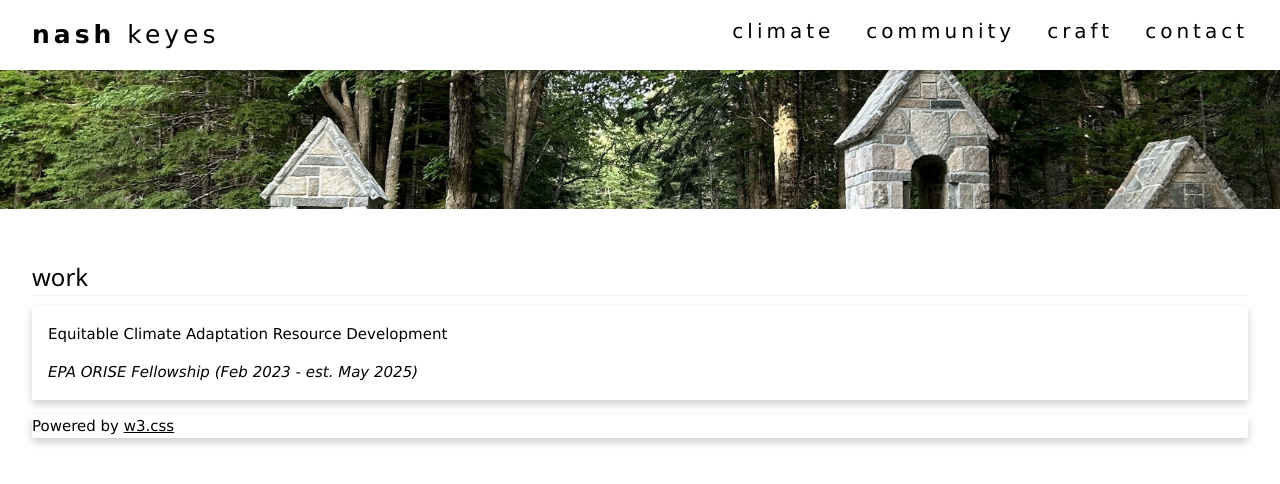
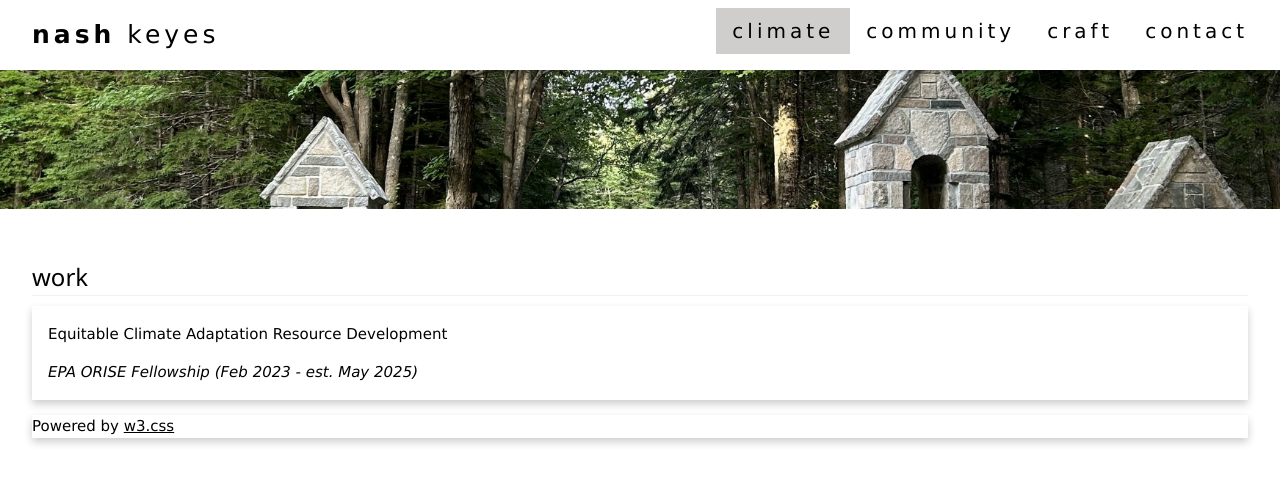
Before and after one commit to ndbkeyes/ndbkeyes.github.io, a Jekyll site: the page climate.html, which Jekyll copies as it is, in a window 1280 px wide. Shown: the top 484 px of the page. Built offline with Jekyll 4.4.1, drawn with Linux system fonts in a browser that asks for light colours.

Commit message:
Update climate.html

```diff
--- a/climate.html
+++ b/climate.html
@@ -15,7 +15,7 @@
     <a href="/" class="w3-bar-item w3-button" style="font-size:25px;"><b>nash</b> keyes</a>
     <!-- Float links to the right. Hide them on small screens -->
     <div class="w3-right w3-hide-small">
-      <a href="/climate.html" class="w3-bar-item w3-button" style="font-size:20px;">climate</a>
+      <a href="/climate.html" class="w3-bar-item w3-button" style="font-size:20px;background-color:#cfcecc;">climate</a>
       <a href="/community.html" class="w3-bar-item w3-button" style="font-size:20px;">community</a>
       <a href="/craft.html" class="w3-bar-item w3-button" style="font-size:20px;">craft</a>
       <a href="/contact.html" class="w3-bar-item w3-button" style="font-size:20px;">contact</a>
```
